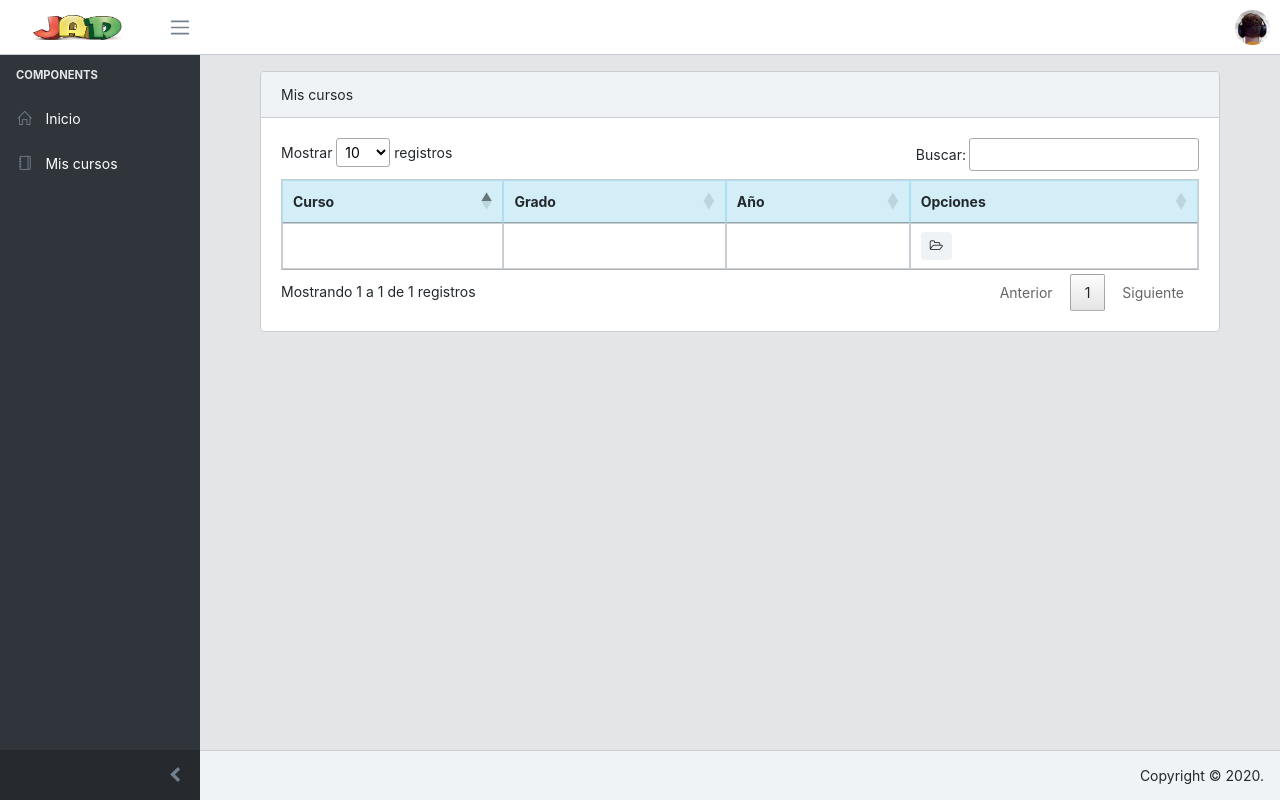
After one commit to JUANA-ALARCO-DE-DAMMERT/SWCOLEGIO, a Laravel app: page /miscursos/1 in a window 1280 px wide. The commit adds this page. Run offline with Laravel 8, Linux system fonts and the light colour scheme; a user stored in the database is signed in; data comes from the database, SQL or seed files in the repository; both versions use the stored data as it was after the commit; lists and menus that the app fills with data are empty; some libraries are stand-ins or nearby versions.

Commit message:
Correcciones

```diff
--- a/app/Http/Controllers/AlumnoController.php
+++ b/app/Http/Controllers/AlumnoController.php
@@ -146,4 +146,9 @@
     {
         //
     }
+
+    public function misCursos($id){
+        return view ('alumno.miscursos');
+    }
+
 }
--- /dev/null
+++ b/resources/views/alumno/miscursos.blade.php
@@ -0,0 +1,34 @@
+@extends('plantilla.plantilla')
+@section('contenido')
+<div class="container-fluid my-3">
+    <div class="animated fadeIn">
+        <div class="card">
+            <div class="card-header">
+                Mis cursos
+            </div>
+            <div class="card-body">
+                <table class="table table-bordered" id="dataTable">
+                    <thead>
+                        <tr class="table-info">
+                            <th>Curso</th>
+                            <th>Grado</th>
+                            <th>Año</th>
+                            <th>Opciones</th>
+                        </tr>
+                    </thead>
+                    <tbody>
+                        <tr>
+                            <td></td>
+                            <td></td>
+                            <td></td>
+                            <td>
+                                <a class="btn btn-sm btn-light"><i class="fa fa-folder-open-o"></i></a>
+                            </td>
+                        </tr>
+                    </tbody>
+                </table>
+            </div>
+        </div>
+    </div>
+</div>
+@endsection
--- a/resources/views/plantilla/plantilla.blade.php
+++ b/resources/views/plantilla/plantilla.blade.php
@@ -125,47 +125,9 @@
             </li>
             @endif
             @if(Auth::user()->hasrole('alum'))
-            <li class="nav-item nav-dropdown">
-              <a class="nav-link nav-dropdown-toggle" href="#">
-                <i class="nav-icon icon-chart"></i> Datos Personales</a>
-              <ul class="nav-dropdown-items">
-                <li class="nav-item">
-                  <a class="nav-link" href="buttons/buttons.html">
-                    <i class="nav-icon icon-cursor"></i> Mis Asistencias</a>
-                </li>
-              </ul>
-            </li>
-            <li class="nav-item nav-dropdown">
-              <a class="nav-link nav-dropdown-toggle" href="#">
-                <i class="nav-icon icon-chart"></i> Asignaturas</a>
-              <ul class="nav-dropdown-items">
-                <li class="nav-item">
-                  <a class="nav-link" href="buttons/buttons.html">
-                    <i class="nav-icon icon-cursor"></i> Mis Cursos</a>
-                </li>
-                <li class="nav-item">
-                  <a class="nav-link" href="buttons/button-group.html">
-                    <i class="nav-icon icon-cursor"></i> Boleta de Notas</a>
-                </li>
-                <li class="nav-item">
-                  <a class="nav-link" href="buttons/button-group.html">
-                    <i class="nav-icon icon-cursor"></i> Ficha de Matricula</a>
-                </li>
-              </ul>
-            </li>
-            <li class="nav-item nav-dropdown">
-              <a class="nav-link nav-dropdown-toggle" href="#">
-                <i class="nav-icon icon-chart"></i> Noticias</a>
-              <ul class="nav-dropdown-items">
-                <li class="nav-item">
-                  <a class="nav-link" href="buttons/buttons.html">
-                    <i class="nav-icon icon-cursor"></i> Noticias Escolares</a>
-                </li>
-                <li class="nav-item">
-                  <a class="nav-link" href="buttons/button-group.html">
-                    <i class="nav-icon icon-cursor"></i> Comunicados</a>
-                </li>
-              </ul>
+            <li class="nav-item">
+              <a class="nav-link" href="{{url('miscursos/'.Auth::user()->usuario)}}">
+                <i class="nav-icon icon-notebook"></i> Mis cursos</a>
             </li>
             @endif
           </ul>
--- a/routes/web.php
+++ b/routes/web.php
@@ -27,3 +27,6 @@
 
 // Rutas del docente
 Route::get('cursos/{id}','DocenteController@misCursos');
+
+// Rutas del alumno
+Route::get('miscursos/{id}','AlumnoController@misCursos');
```
Also changed, not shown: bd_juana_alarco_de_dammert.sql (+9 -8 lines).
